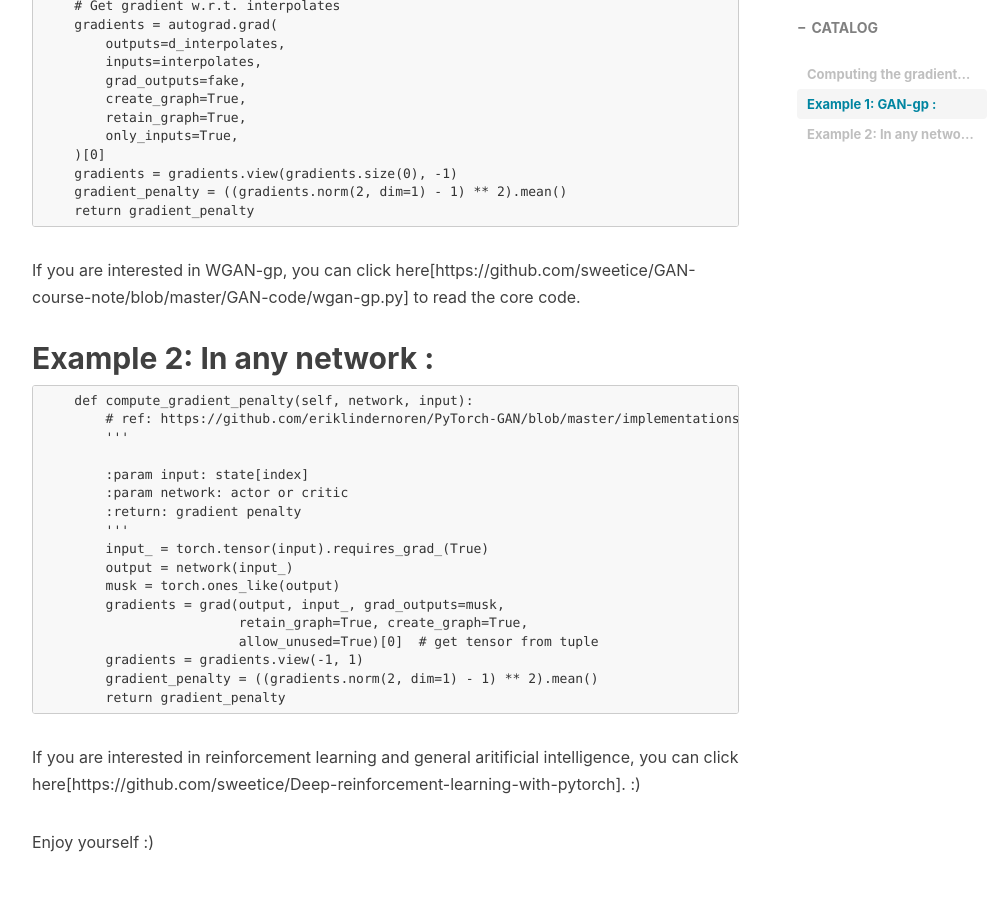
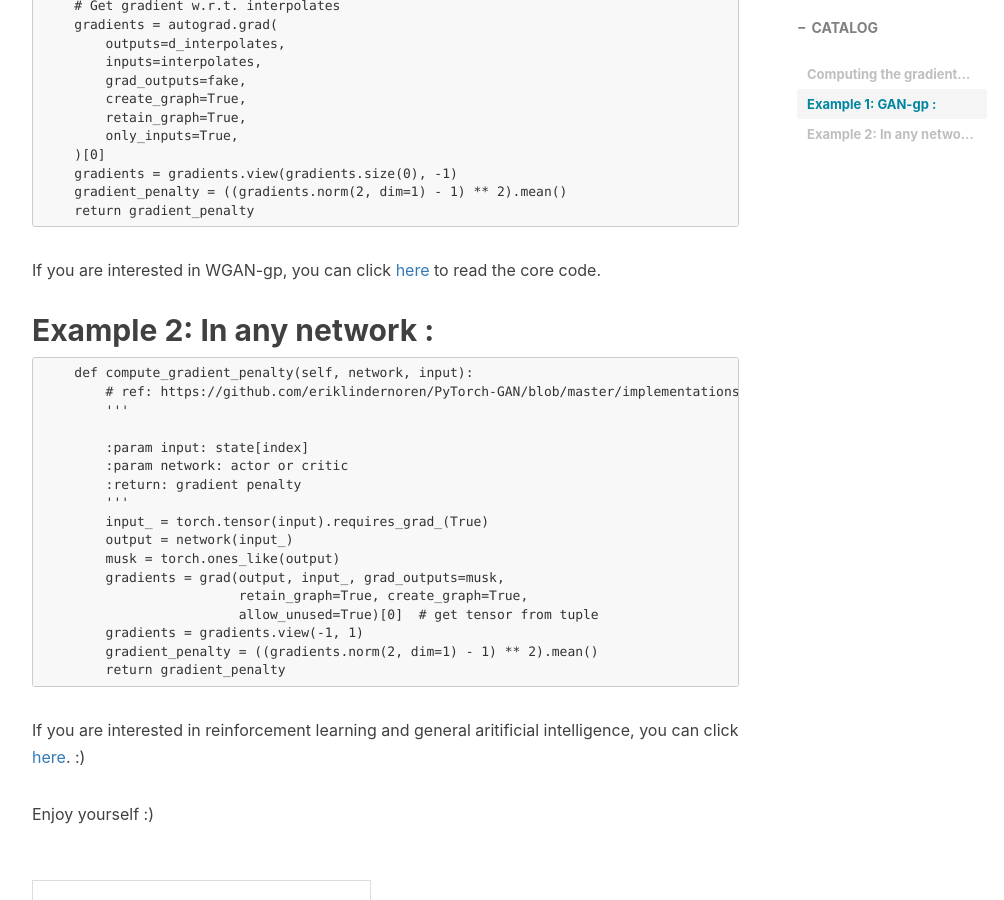
Before and after one commit to sweetice/previous_blog, a Jekyll site: the page built from _posts/2019-01-26-Compute the gradients of gradients with pytorch.md, in a window 1280 px wide and 900 px high, scrolled down 1759 px. Shown: the whole window, without its empty margins (233-1237 px from the left). Built offline with Jekyll 4.4.1, drawn with Linux system fonts in a browser that asks for light colours; nearby versions of some CDN libraries; comment, search, counter and statistics services are not loaded.

Commit message:
Update 2019-01-26-Compute the gradients of gradients with pytorch.md

````diff
--- a/_posts/2019-01-26-Compute the gradients of gradients with pytorch.md
+++ b/_posts/2019-01-26-Compute the gradients of gradients with pytorch.md
@@ -70,7 +70,7 @@ def compute_gradient_penalty(D, real_samples, fake_samples):
     return gradient_penalty
 ```
 
-If you are interested in WGAN-gp, you can click here[https://github.com/sweetice/GAN-course-note/blob/master/GAN-code/wgan-gp.py] to read the core code.
+If you are interested in WGAN-gp, you can click [here](https://github.com/sweetice/GAN-course-note/blob/master/GAN-code/wgan-gp.py) to read the core code.
 
 
 ## Example 2: In any network :
@@ -94,7 +94,7 @@ If you are interested in WGAN-gp, you can click here[https://github.com/sweetice
         return gradient_penalty
 ```
 
-If you are interested in reinforcement learning and general aritificial intelligence, you can click here[https://github.com/sweetice/Deep-reinforcement-learning-with-pytorch]. :)
+If you are interested in reinforcement learning and general aritificial intelligence, you can click [here](https://github.com/sweetice/Deep-reinforcement-learning-with-pytorch). :)
 
 
 Enjoy yourself :)
````
